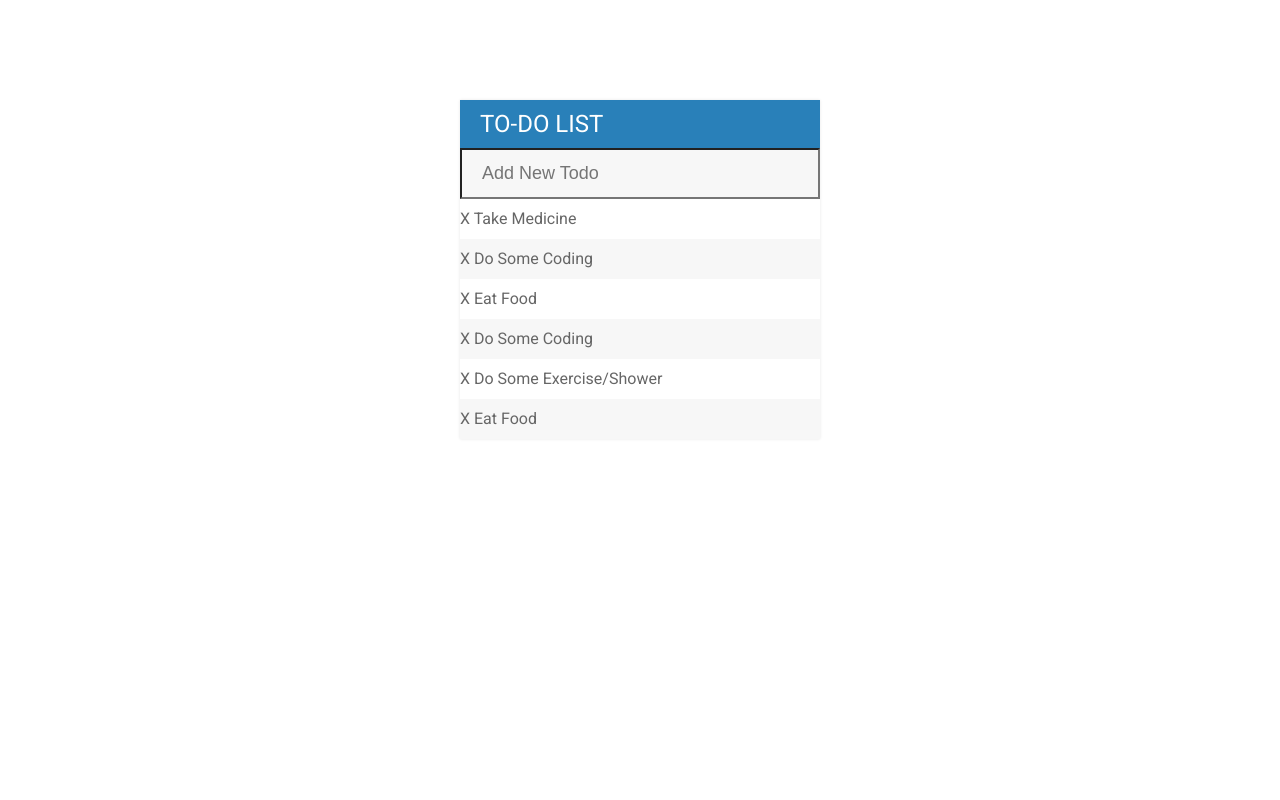
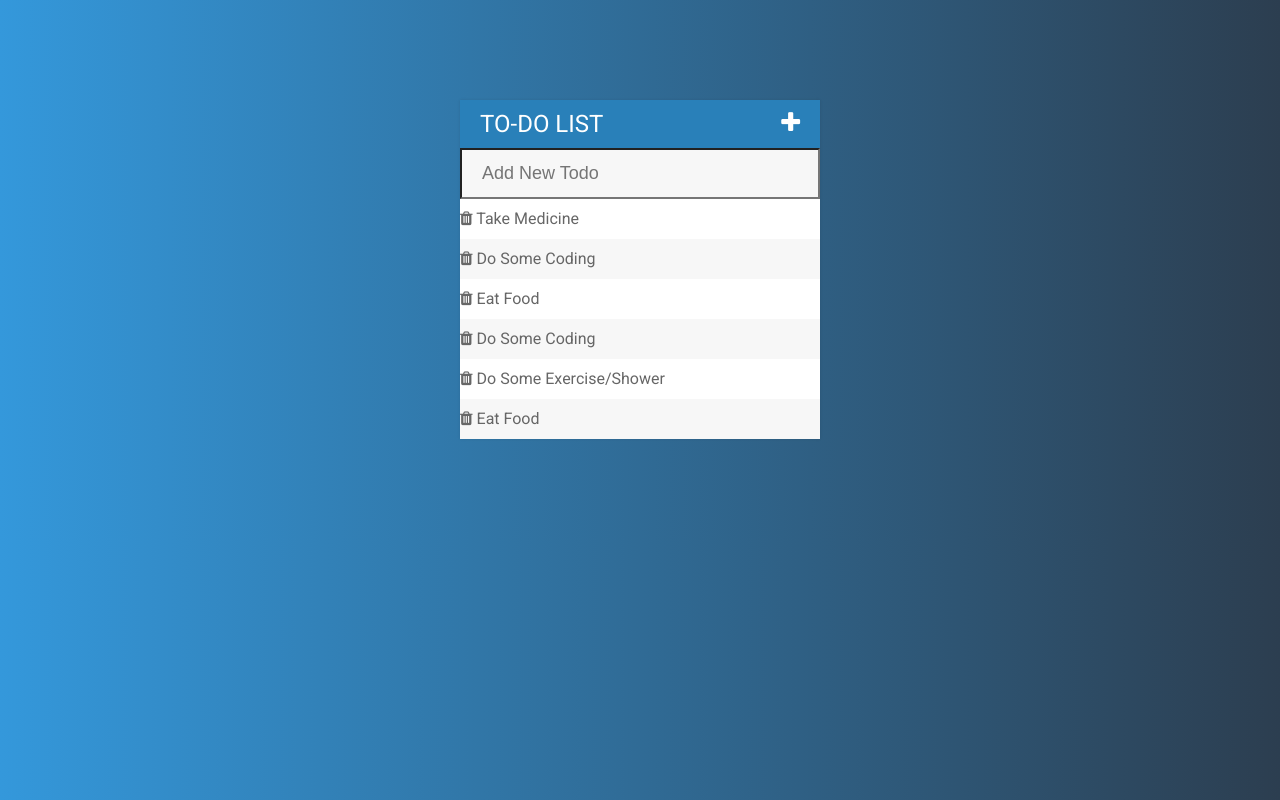
Before and after one commit to ankitshaji/jquery-basics-todo-app, a plain HTML site: page index.html in a window 1280 px wide. Drawn offline with Linux system fonts and the light colour scheme.

Commit message:
add fontawesome css library (ie cdn) + fontawesome classes in icon tag

```diff
--- a/assets/css/style.css
+++ b/assets/css/style.css
@@ -3,6 +3,19 @@
 
 /*css element selector for body element*/
 body {
+  /*uigradients.com*/
+  background: #2c3e50; /* fallback for old browsers (cascading) */
+  background: -webkit-linear-gradient(
+    to right,
+    #3498db,
+    #2c3e50
+  ); /* Chrome 10-25, Safari 5.1-6 */
+  background: linear-gradient(
+    to right,
+    #3498db,
+    #2c3e50
+  ); /* W3C, IE 10+/ Edge, Firefox 16+, Chrome 26+, Opera 12+, Safari 7+ */
+
   font-family: "Roboto", sans-serif;
 }
 
@@ -15,6 +28,11 @@ h1 {
   text-transform: uppercase; /*set text to uppercase*/
   font-size: 24px;
   font-weight: normal; /*overwrite default h1 bold font-weight*/
+}
+
+/*css class selector for i element - adding css properties ontop of existing css properties set on class by fontawesomes style.css file*/
+.fa-plus {
+  float: right; /*move to right of its container*/
 }
 
 /*css element selector for input element*/
--- a/assets/js/app.js
+++ b/assets/js/app.js
@@ -46,6 +46,8 @@ $("input[type='text']").keypress(function (e) {
     $(this).val(""); //clear input
     //create a new li element and add it as a child to the parent ul element
     //jQueryListObject.syncMethod("htmlMarkupStringObject") - setter - creates and sets child element in all elementObjects(parent elements) in jQueryListObject
-    $("ul").append(`<li><span>X</span> ${toDoText}</li>`);
+    $("ul").append(
+      `<li><span><i class="fa fa-trash"></i></span> ${toDoText}</li>`
+    );
   }
 });
--- a/index.html
+++ b/index.html
@@ -13,11 +13,19 @@
     <link
       href="https://fonts.googleapis.com/css2?family=Roboto:wght@400;500;700&display=swap"
       rel="stylesheet"
+      type="text/css"
+    />
+    <!--fontawesome clientside css library - fontawesome style.css file/css library cdn-->
+    <!--client side css for browser to execute - GET request to cdn (ie third party domain/fontawesome webApiServer)-->
+    <link
+      rel="stylesheet"
+      href="https://cdnjs.cloudflare.com/ajax/libs/font-awesome/4.4.0/css/font-awesome.min.css"
+      type="text/css"
     />
     <!--self created style.css file-->
     <!--client side css for browser to execute -->
     <!--NOTE - Should be set after other css libraries style.css file so that we can overwrite with our own style.css-->
-    <link rel="stylesheet" href="assets/css/style.css" />
+    <link rel="stylesheet" href="assets/css/style.css" type="text/css" />
     <!--downloaded jquery-2.2.4.min.js file - jQueryWebApi clientside js library -->
     <!--clientside js for browser to execute-->
     <!--NOTE - Should be set in head, so we can use its methods in self created app.js file-->
@@ -28,15 +36,34 @@
   </head>
   <body>
     <div id="container">
-      <h1>TO-DO LIST</h1>
+      <!--fontawesome css library classes in icon element tag-->
+      <h1>TO-DO LIST <i class="fa fa-plus" aria-hidden="true"></i></h1>
       <input type="text" placeholder="Add New Todo" />
       <ul>
-        <li><span>X</span> Take Medicine</li>
-        <li><span>X</span> Do Some Coding</li>
-        <li><span>X</span> Eat Food</li>
-        <li><span>X</span> Do Some Coding</li>
-        <li><span>X</span> Do Some Exercise/Shower</li>
-        <li><span>X</span> Eat Food</li>
+        <li>
+          <!--fontawesome css library classes in icon element tag-->
+          <span><i class="fa fa-trash"></i></span> Take Medicine
+        </li>
+        <li>
+          <!--fontawesome css library classes in icon element tag-->
+          <span><i class="fa fa-trash"></i></span> Do Some Coding
+        </li>
+        <li>
+          <!--fontawesome css library classes in icon element tag-->
+          <span><i class="fa fa-trash"></i></span> Eat Food
+        </li>
+        <li>
+          <!--fontawesome css library classes in icon element tag-->
+          <span><i class="fa fa-trash"></i></span> Do Some Coding
+        </li>
+        <li>
+          <!--fontawesome css library classes in icon element tag-->
+          <span><i class="fa fa-trash"></i></span> Do Some Exercise/Shower
+        </li>
+        <li>
+          <!--fontawesome css library classes in icon element tag-->
+          <span><i class="fa fa-trash"></i></span> Eat Food
+        </li>
       </ul>
     </div>
     <!--self created app.js file-->
```
